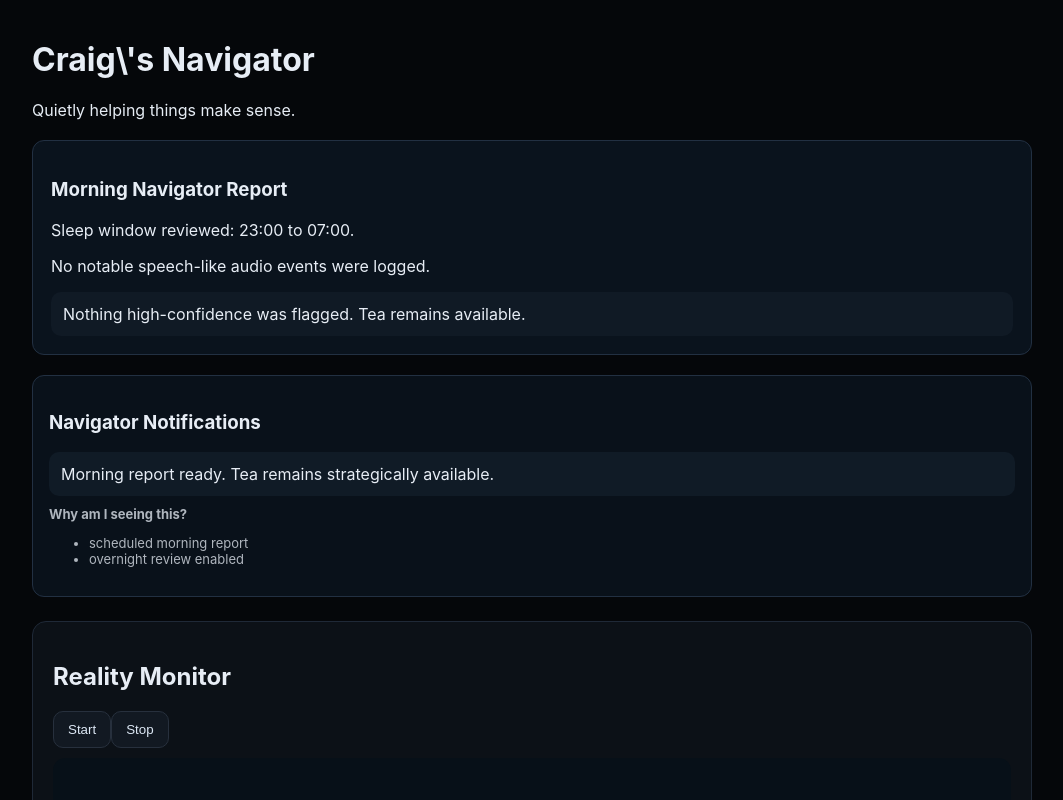
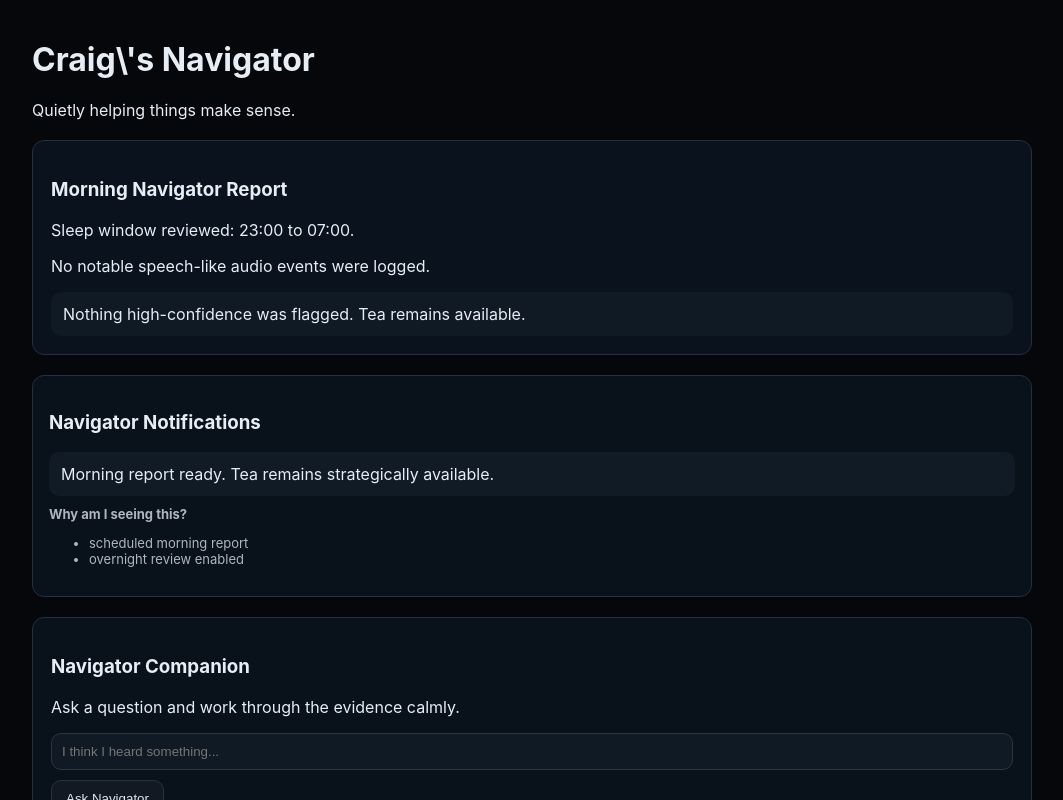
Before and after one commit to ocrowleymatt-stack/craigs-navigator, a React (Vite) app: page / in a window 1280 px wide. Shown: the top 800 px of the page, without its empty margins (108-1171 px from the left). Built offline with nearby package versions, Linux system fonts and the light colour scheme.

Commit message:
Add companion panel to dashboard

```diff
--- a/src/App.jsx
+++ b/src/App.jsx
@@ -4,6 +4,7 @@ import './styles/app.css';
 import RealityMonitor from './components/RealityMonitor';
 import MorningReport from './components/MorningReport';
 import NotificationCentre from './components/NotificationCentre';
+import CompanionPanel from './components/CompanionPanel';
 
 createRoot(document.getElementById('root')).render(
 <main className='app-shell'>
@@ -11,6 +12,7 @@ createRoot(document.getElementById('root')).render(
 <p>Quietly helping things make sense.</p>
 <MorningReport overnightEvents={[]}/>
 <NotificationCentre/>
+<CompanionPanel/>
 <RealityMonitor/>
 </main>
 );
```
